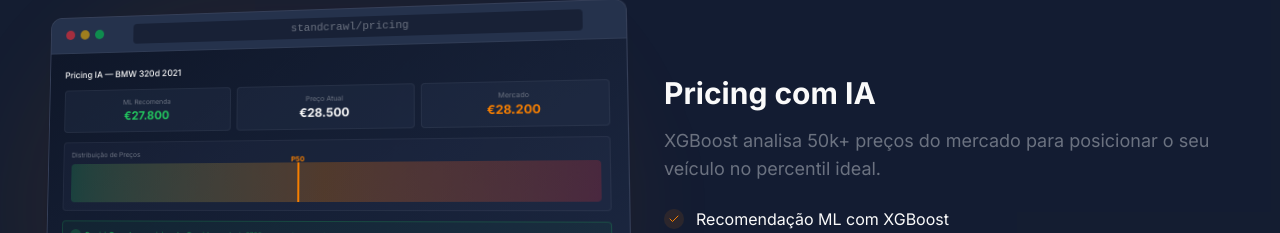
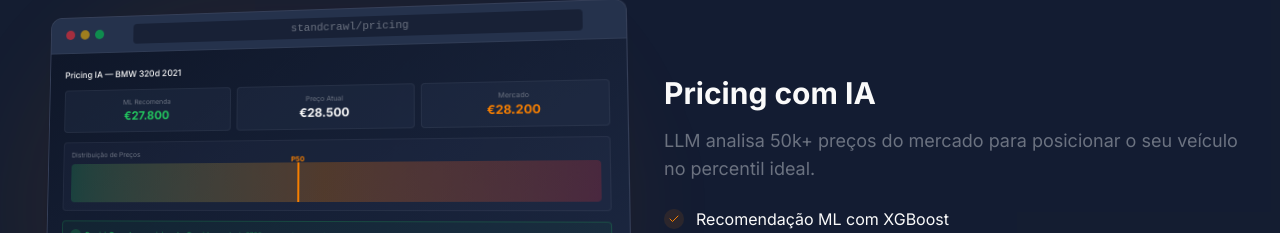
Before and after one commit to Kamikaz07/standcrawl-landing, a React (Vite) app: page / in a window 1280 px wide. Shown: the part 2075-2308 px from the top of the page. Built offline with nearby package versions, Linux system fonts and the light colour scheme.

Commit message:
fix: update description in FeatureShowcase and add onboarding feature to Pricing plans

```diff
--- a/src/components/FeatureShowcase.tsx
+++ b/src/components/FeatureShowcase.tsx
@@ -18,7 +18,7 @@ const tabs: Tab[] = [
     label: 'Pricing IA',
     icon: TrendingUp,
     title: 'Pricing com IA',
-    description: 'XGBoost analisa 50k+ preços do mercado para posicionar o seu veículo no percentil ideal.',
+    description: 'LLM analisa 50k+ preços do mercado para posicionar o seu veículo no percentil ideal.',
     bullets: [
       'Recomendação ML com XGBoost',
       'Análise profunda com Gemini',
--- a/src/components/Pricing.tsx
+++ b/src/components/Pricing.tsx
@@ -19,6 +19,7 @@ const plans: Plan[] = [
     priceNote: 'Ideal para começar',
     description: 'Para stands pequenos que querem organizar o negócio.',
     features: [
+      { text: 'Onboarding personalizado', included: true },
       { text: 'Gestão de stock de veículos', included: true },
       { text: 'Dashboard & Analytics', included: true },
       { text: 'CRM & Pipeline de vendas', included: true },
@@ -62,7 +63,6 @@ const plans: Plan[] = [
       { text: 'Gestão multi-stand (Dealers)', included: true },
       { text: 'Suporte prioritário dedicado', included: true },
       { text: 'Utilizadores ilimitados', included: true },
-      { text: 'Onboarding personalizado', included: true },
     ],
     cta: 'Fale Connosco',
     ctaStyle: 'outline',
```
